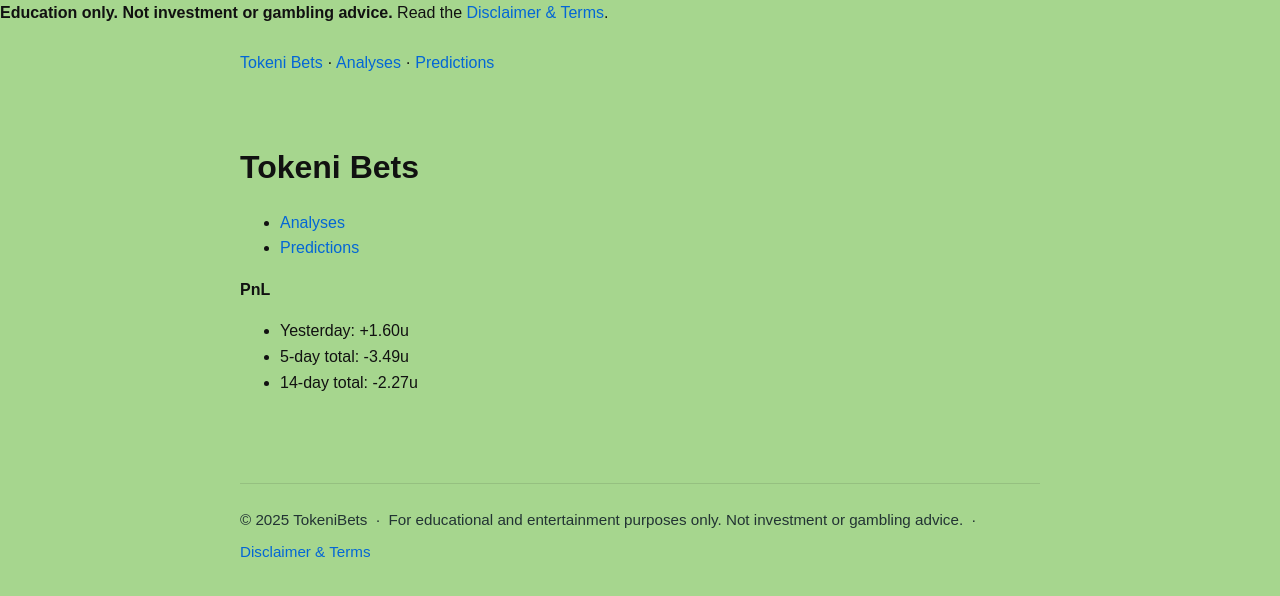
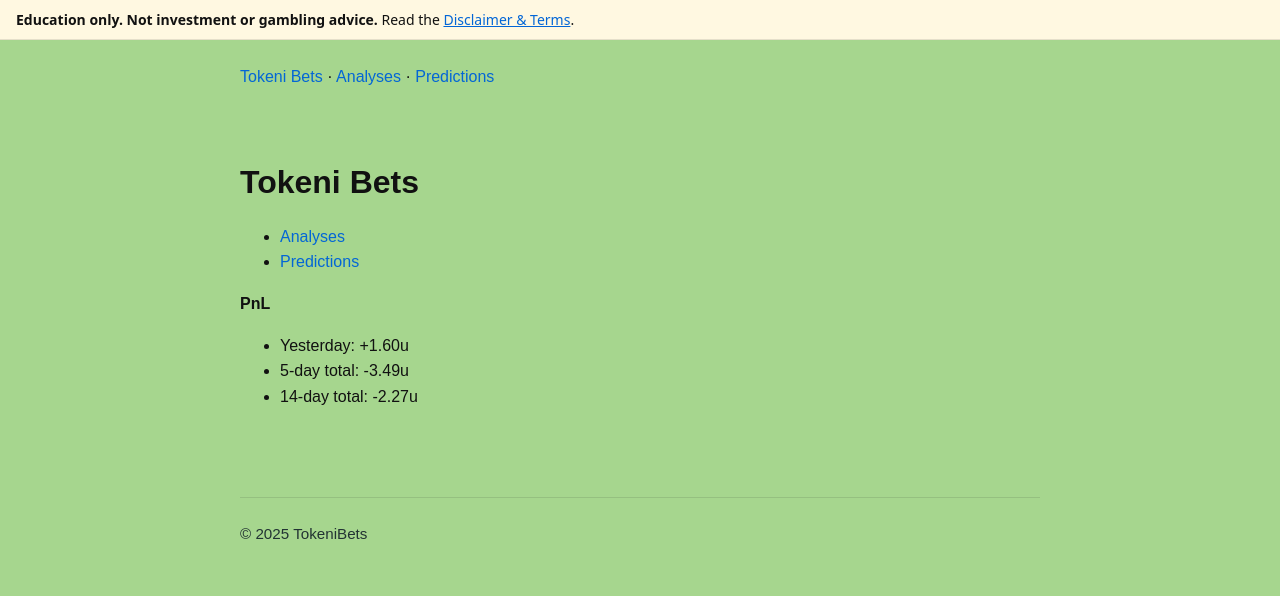
Before and after one commit to tokenibets/tokenibets.github.io, a Jekyll site: the page built from index.md, in a window 1280 px wide. Shown: the top 596 px of the page. Built offline with Jekyll 4.4.1, drawn with Linux system fonts in a browser that asks for light colours.

Commit message:
Update default.html

```diff
--- a/_layouts/default.html
+++ b/_layouts/default.html
@@ -21,13 +21,29 @@
     .nav-prev-next { margin-top: 40px; display: flex; justify-content: space-between; }
     hr { border: 0; border-top: 1px solid rgba(0,0,0,.1); margin: 24px 0; }
     h1,h2,h3 { margin: 0.6em 0 0.4em; }
+
+    /* ===== Added disclaimer banner styles ===== */
+    .disclaimer-banner{
+      position: sticky;
+      top: 0;
+      z-index: 9999;
+      padding: .6rem 1rem;
+      background: #fff8e1;
+      border-bottom: 1px solid rgba(0,0,0,.1);
+      font: 14px/1.4 system-ui, -apple-system, Segoe UI, Roboto, Arial, sans-serif;
+    }
+    .disclaimer-banner a { text-decoration: underline; }
+    /* ========================================= */
   </style>
 </head>
 <body>
+  <!-- ===== Added disclaimer banner markup ===== -->
   <div class="disclaimer-banner">
     <strong>Education only. Not investment or gambling advice.</strong>
-    Read the <a href="{{ '/disclaimer/' | relative_url }}">Disclaimer & Terms</a>.
+    Read the <a href="{{ '/disclaimer/' | relative_url }}">Disclaimer &amp; Terms</a>.
   </div>
+  <!-- ========================================= -->
+
   <header class="wrap">
     <nav>
       <a href="{{ '/' | relative_url }}">Tokeni Bets</a> ·
@@ -42,13 +58,7 @@
 
   <footer class="wrap muted">
     <hr>
-    <div style="display:flex;gap:.5rem;flex-wrap:wrap;align-items:center">
-      <span>© {{ "now" | date: "%Y" }} {{ site.title }}</span>
-      <span aria-hidden="true">·</span>
-      <span>For educational and entertainment purposes only. Not investment or gambling advice.</span>
-      <span aria-hidden="true">·</span>
-      <a href="{{ '/disclaimer/' | relative_url }}">Disclaimer & Terms</a>
-    </div>
+    <div>© {{ "now" | date: "%Y" }} {{ site.title }}</div>
   </footer>
 </body>
 </html>
```
